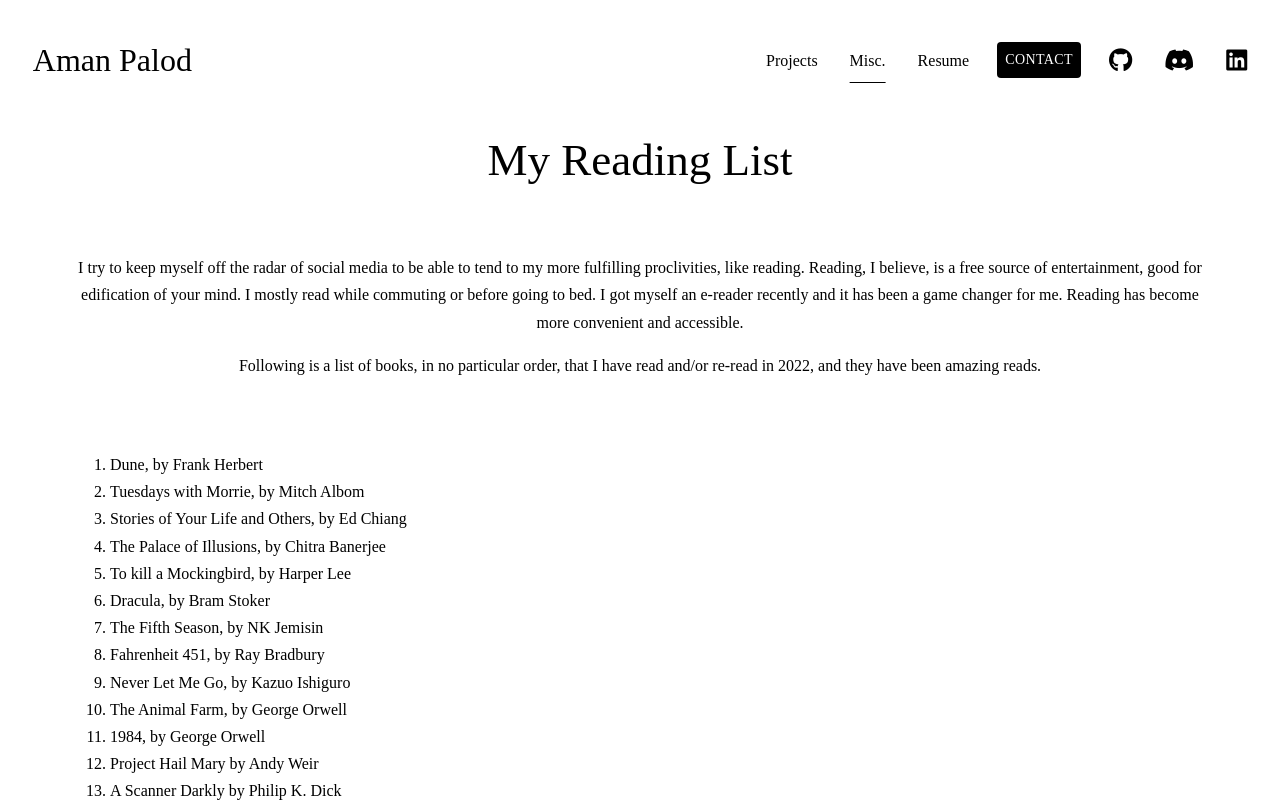
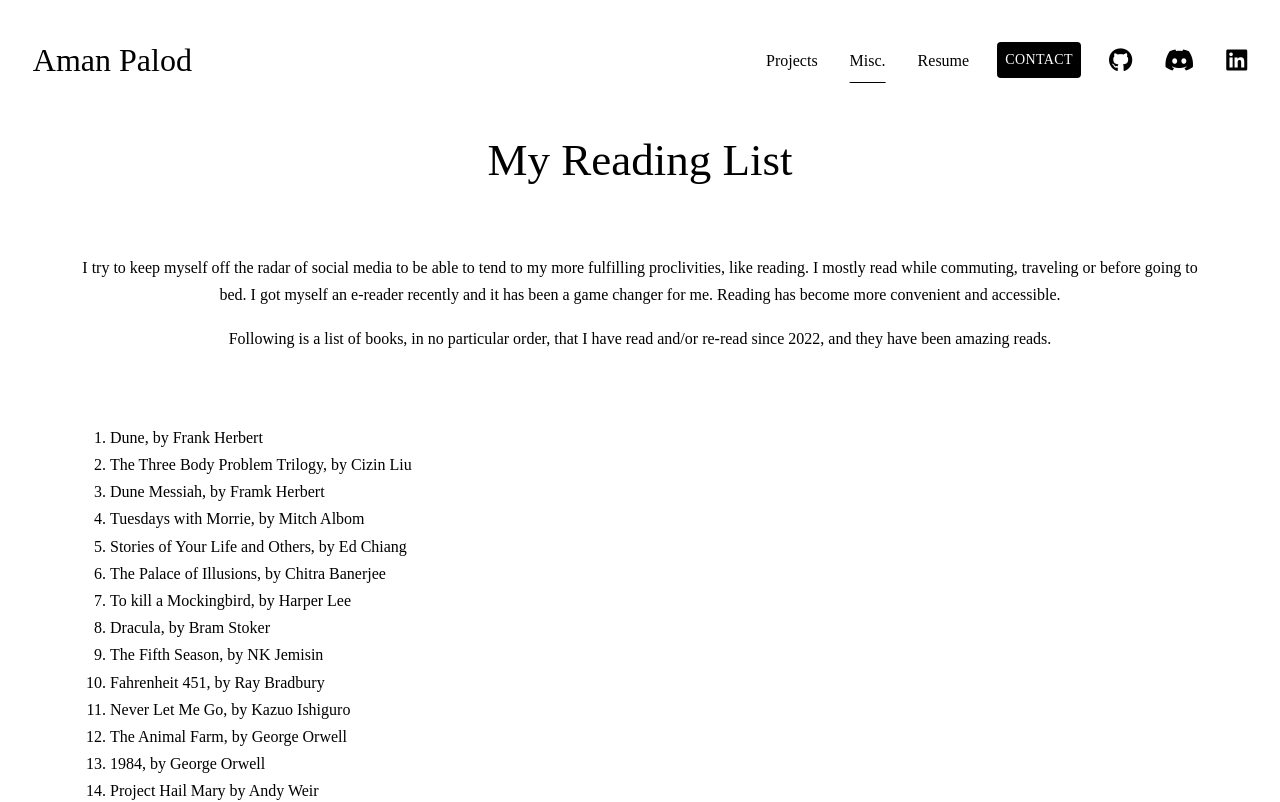
Before and after one commit to palodaman/personal-website, a React (Create React App) app: page /miscellaneous in a window 1280 px wide. Shown: the top 802 px of the page. Built offline with nearby package versions, Linux system fonts and the light colour scheme.

Commit message:
updated reading list

```diff
--- a/src/pages/Misc.js
+++ b/src/pages/Misc.js
@@ -6,12 +6,14 @@ export default function Misc(){
 
     <div style={{padding:'40px 70px ', textAlign:'center', }}>
         <p>
-        I try to keep myself off the radar of social media to be able to tend to my more fulfilling proclivities, like reading. Reading, I believe, is a free source of entertainment, good for edification of your mind. I mostly read while commuting or before going to bed.
+        I try to keep myself off the radar of social media to be able to tend to my more fulfilling proclivities, like reading. I mostly read while commuting, traveling or before going to bed.
           I got myself an e-reader recently and it has been a game changer for me. Reading has become more convenient and accessible. </p>
-        <p>Following is a list of books, in no particular order, that I have read and/or re-read in 2022, and they have been amazing reads.</p>
+        <p>Following is a list of books, in no particular order, that I have read and/or re-read since 2022, and they have been amazing reads.</p>
     </div >
     <ol style={{padding:"0 50px", marginLeft:"60px"}}>
       <li> Dune, by Frank Herbert</li>
+      <li> The Three Body Problem Trilogy, by Cizin Liu</li>
+      <li> Dune Messiah, by Framk Herbert</li>
       <li> Tuesdays with Morrie, by Mitch Albom </li>
       <li> Stories of Your Life and Others, by Ed Chiang</li>
       <li>
```
